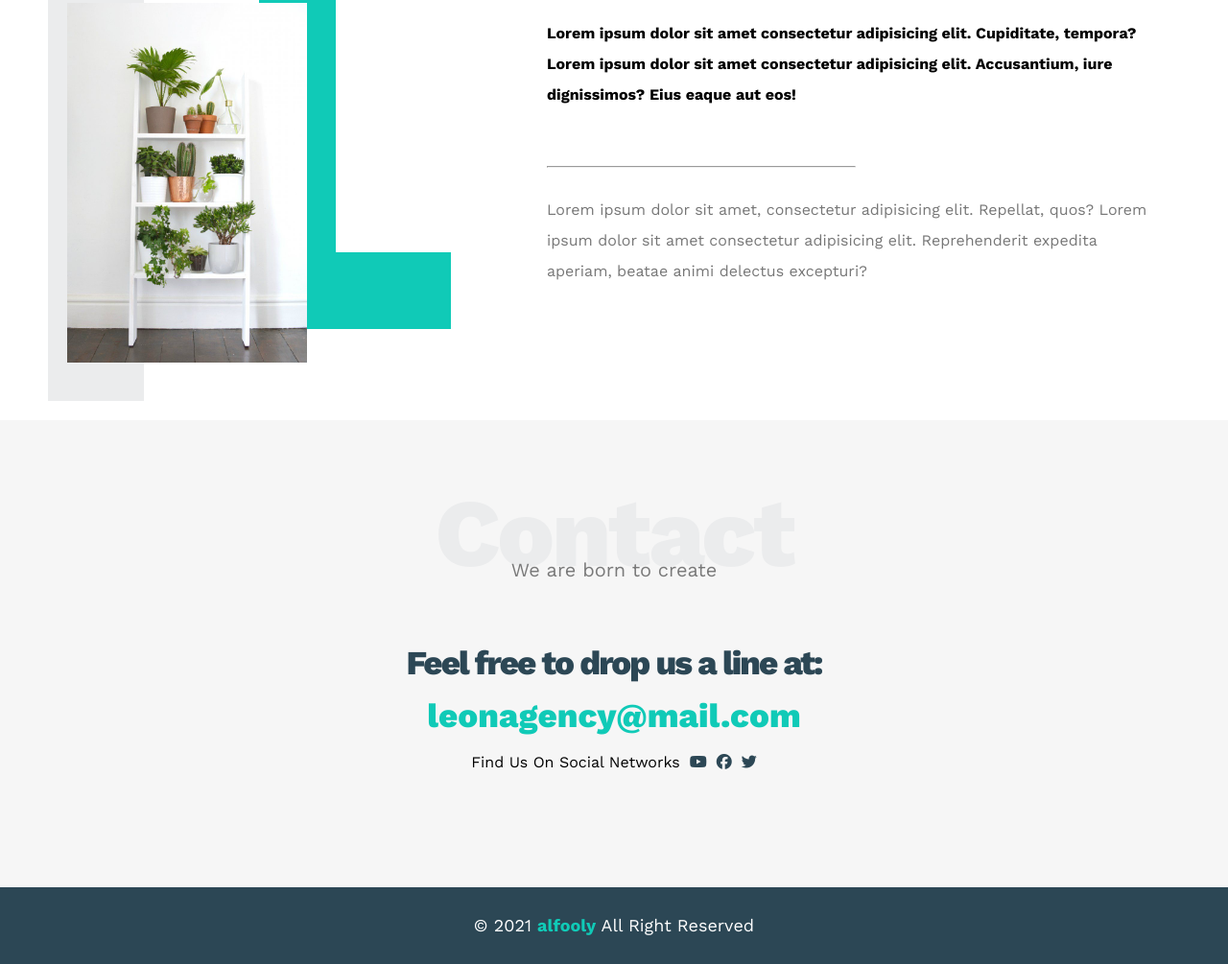
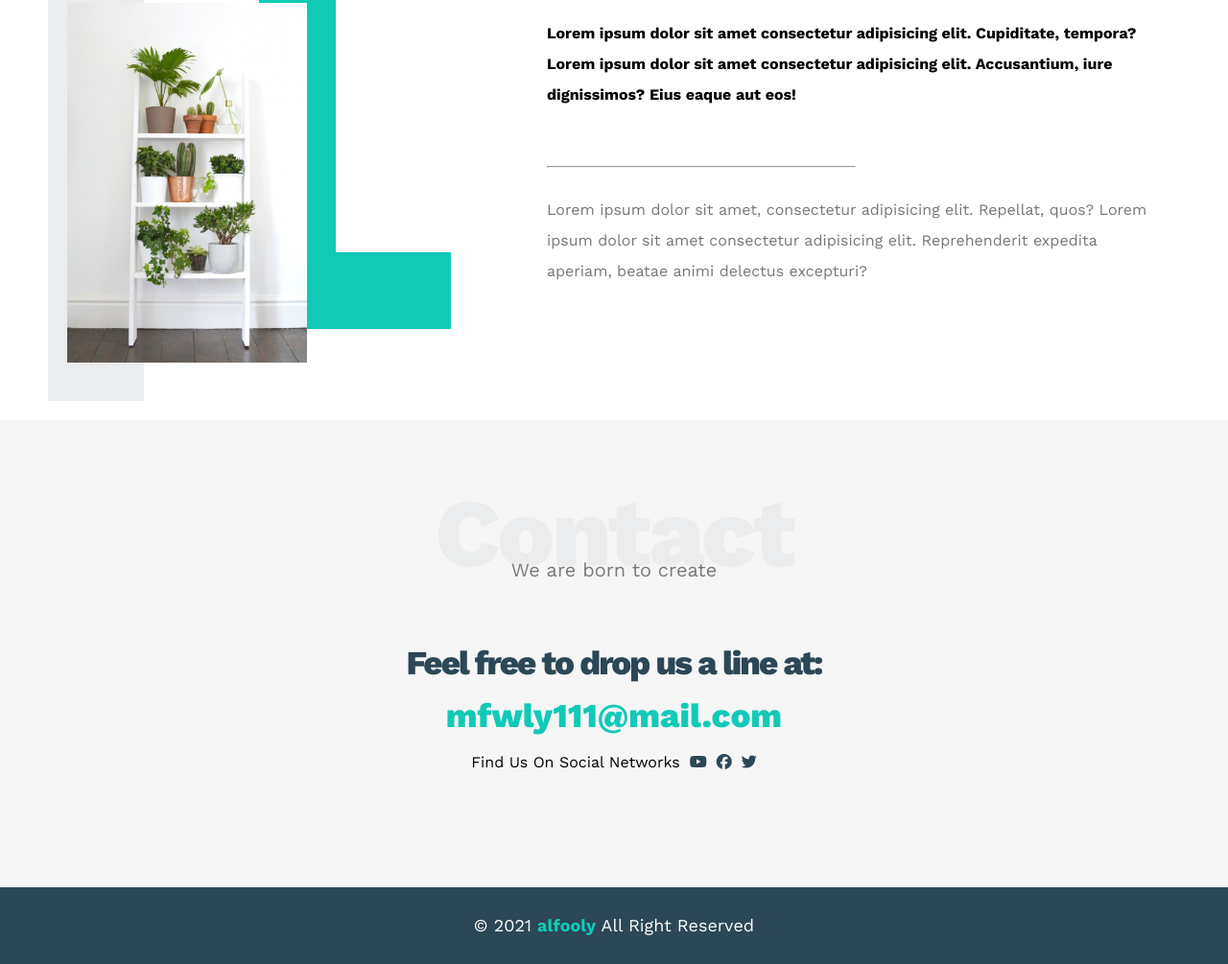
Before and after one commit to alfooly2003/my-template-1, a plain HTML site: page index.html in a window 1280 px wide. Shown: the part 2848-3853 px from the top of the page at 96% size. Drawn offline with nearby package versions, Linux system fonts and the light colour scheme.

Commit message:
Update index.html

```diff
--- a/index.html
+++ b/index.html
@@ -189,7 +189,7 @@
             <div class="info">
                 <p class="label">Feel free to drop us a line at:</p>
                 <a href="mailto:mfwly111@mail.com?subiect=alfooly" class="link">
-                    leonagency@mail.com</a>
+                    mfwly111@mail.com</a>
                 <div class="social">
                     Find Us On Social Networks
                     <i class="fa-brands fa-youtube"></i>
```
